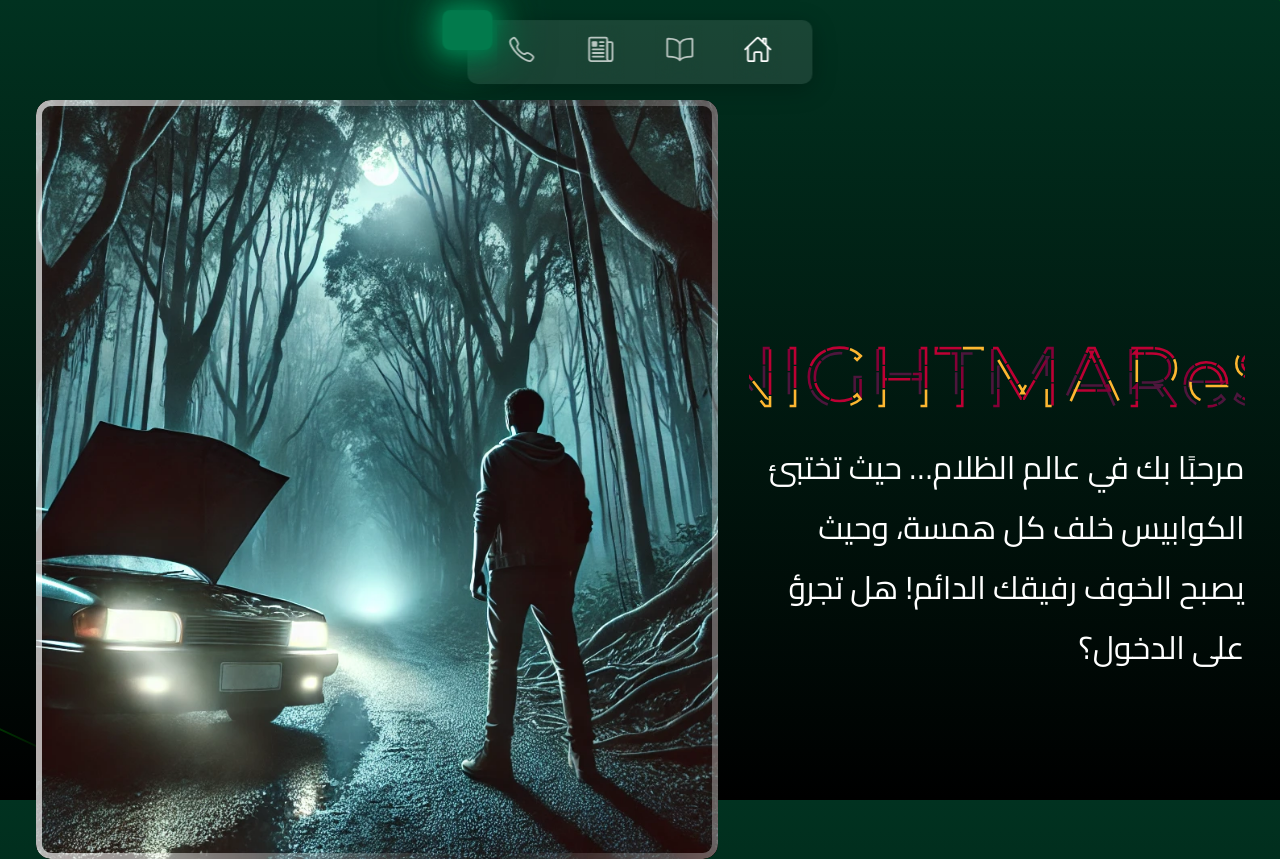
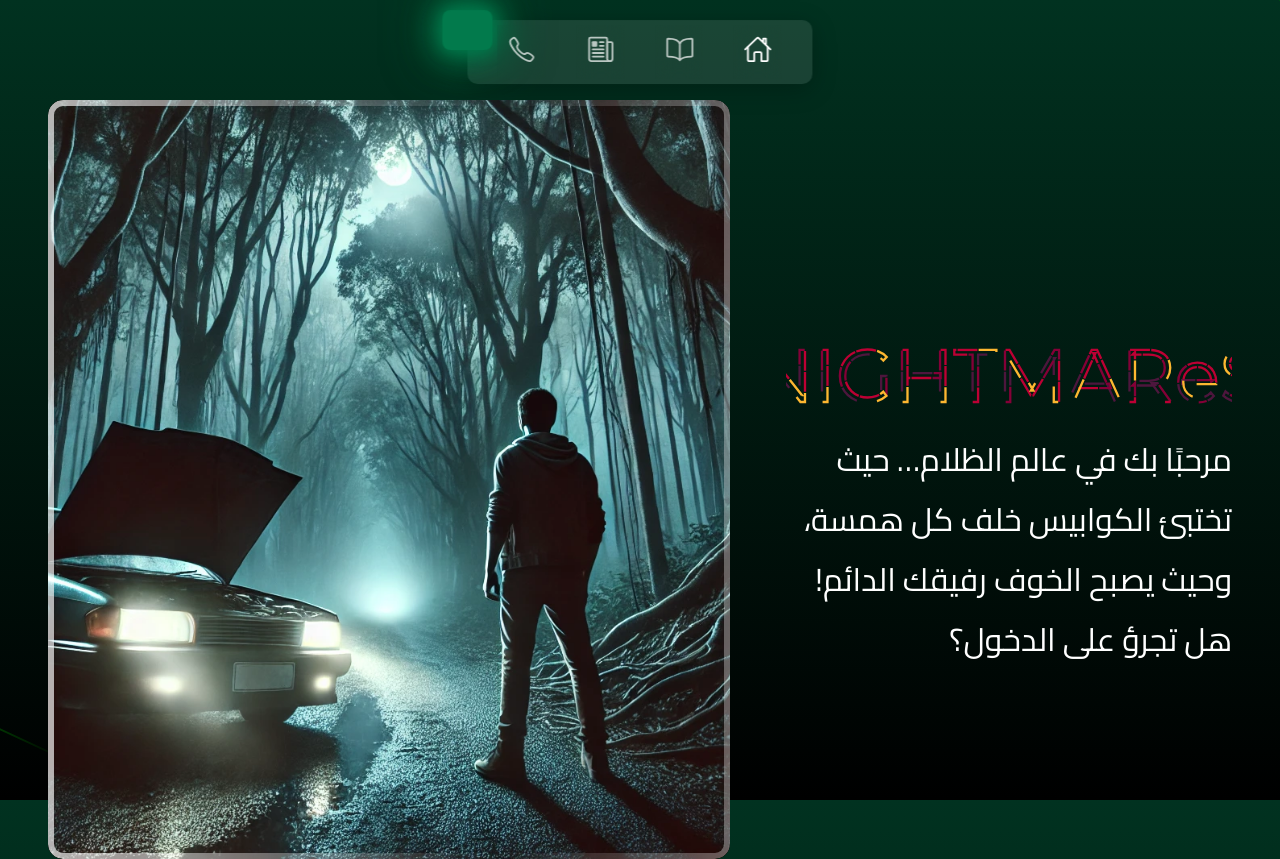
Before and after one commit to Mohamedkhaled-10/NIGHTMAReS, a plain HTML site: page index.html in a window 1280 px wide. Shown: the top 859 px of the page. Drawn offline with nearby package versions, Linux system fonts and the light colour scheme.

Commit message:
Update styles.css

```diff
--- a/styles.css
+++ b/styles.css
@@ -414,7 +414,7 @@ h1, h2, h3, h4, h5, h6 {
   animation-fill-mode: forwards;
 }
 .hero .hero-text {
-  width: 40%;
+  width: 36%;
   animation-name: slideInRight;
   animation-delay: 0.5s;
   text-align: right;
```
